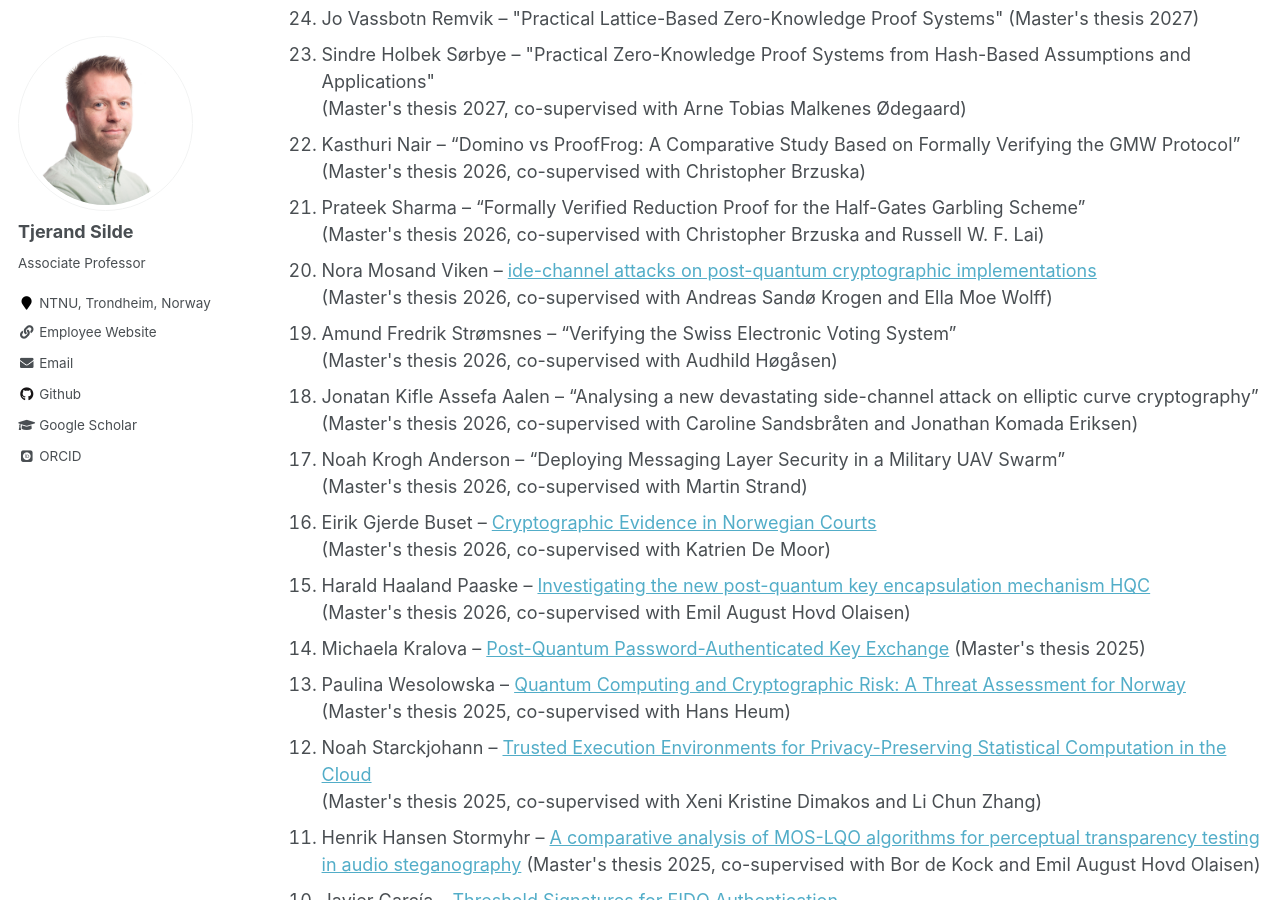
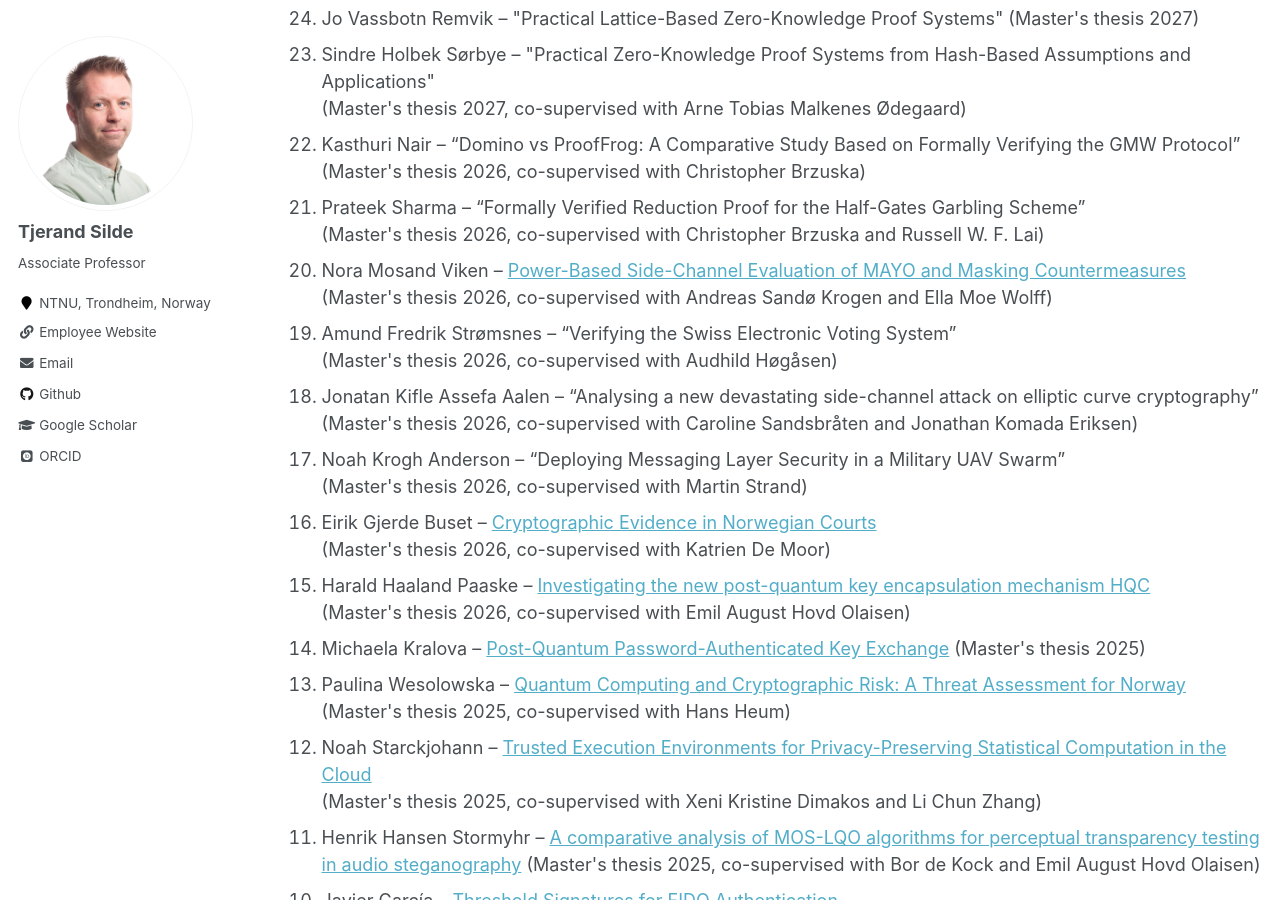
Before and after one commit to tjesi/tjesi.github.io, a Jekyll site: the page built from _pages/people.md, in a window 1280 px wide and 900 px high, scrolled down 807 px. Built offline with Jekyll 4.4.1, drawn with Linux system fonts in a browser that asks for light colours; some web fonts are replaced.

Commit message:
Update people.md

```diff
--- a/_pages/people.md
+++ b/_pages/people.md
@@ -36,7 +36,7 @@ author_profile: true
     (Master's thesis 2026, co-supervised with Christopher Brzuska)</li>
     <li>Prateek Sharma – “Formally Verified Reduction Proof for the Half-Gates Garbling Scheme” <br>
     (Master's thesis 2026, co-supervised with Christopher Brzuska and Russell W. F. Lai)</li>
-    <li>Nora Mosand Viken – <a href="https://tjerandsilde.no/files/Nora.pdf">ide-channel attacks on post-quantum cryptographic implementations</a> <br>
+    <li>Nora Mosand Viken – <a href="https://tjerandsilde.no/files/Nora.pdf">Power-Based Side-Channel Evaluation of MAYO and Masking Countermeasures</a> <br>
     (Master's thesis 2026, co-supervised with Andreas Sandø Krogen and Ella Moe Wolff)</li>
     <li>Amund Fredrik Strømsnes – “Verifying the Swiss Electronic Voting System” <br>
     (Master's thesis 2026, co-supervised with Audhild Høgåsen)</li>
```
